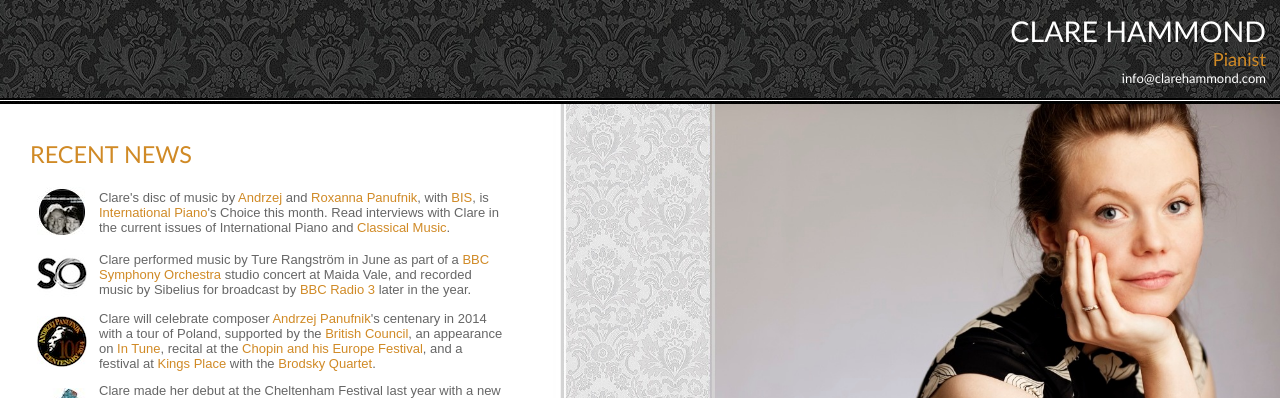
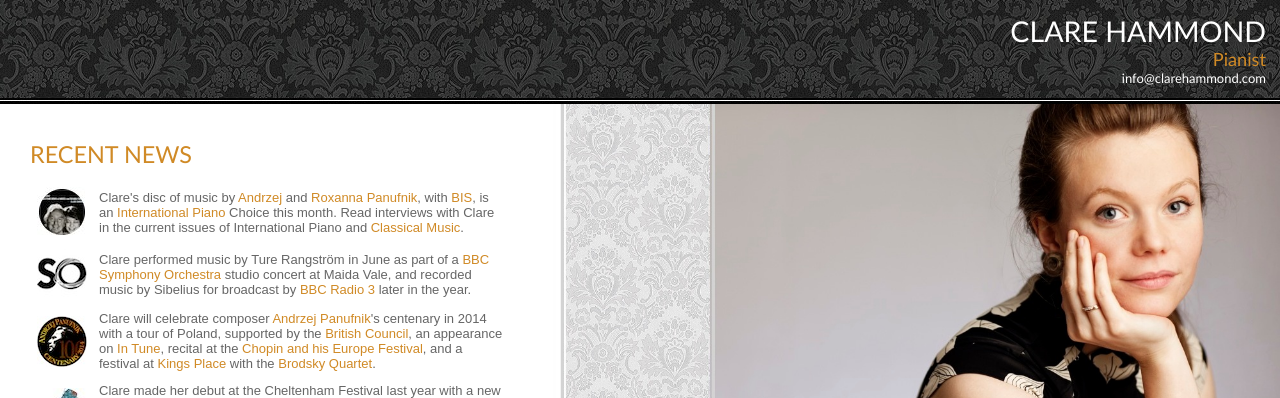
Before and after one commit to hammonc/clarehammond.com, a Jekyll site: the page built from index.html, in a window 1280 px wide. Shown: the top 398 px of the page. Built offline with Jekyll 4.4.1, drawn with Linux system fonts in a browser that asks for light colours.

Commit message:
index corrc

```diff
--- a/index.html
+++ b/index.html
@@ -11,7 +11,7 @@
 
     <table>
 
-        <tr><td><a href="panufnik.html" target="_blank"><img src="/resources/aprp-icon.jpg" class="news-icon" /></a></td><td>Clare's disc of music by <a href="http://panufnik.com/" target="_blank">Andrzej</a> and <a href="http://roxannapanufnik.com/" target="_blank">Roxanna Panufnik</a>, with <a href="http://www.bis.se/index.php?op=album&aID=BIS-2003" target="_blank">BIS</a>, is <a href="http://www.rhinegold.co.uk/magazines/international_piano/" target="_blank">International Piano</a>'s Choice this month. Read interviews with Clare in the current issues of International Piano and <a href="http://www.classicalmusicmagazine.org/" target="_blank">Classical Music</a>.</p>
+        <tr><td><a href="panufnik.html" target="_blank"><img src="/resources/aprp-icon.jpg" class="news-icon" /></a></td><td>Clare's disc of music by <a href="http://panufnik.com/" target="_blank">Andrzej</a> and <a href="http://roxannapanufnik.com/" target="_blank">Roxanna Panufnik</a>, with <a href="http://www.bis.se/index.php?op=album&aID=BIS-2003" target="_blank">BIS</a>, is an <a href="http://www.rhinegold.co.uk/magazines/international_piano/" target="_blank">International Piano</a> Choice this month. Read interviews with Clare in the current issues of International Piano and <a href="http://www.classicalmusicmagazine.org/" target="_blank">Classical Music</a>.</p>
 
         <tr><td><a href="http://www.bbc.co.uk/symphonyorchestra" target="_blank"><img src="/resources/bbcso-icon.jpg" class="news-icon" /></a></td><td>Clare performed music by Ture Rangstr&#246;m in June as part of a <a href="http://www.bbc.co.uk/events/ejx38g"target="_blank">BBC Symphony Orchestra</a> studio concert at Maida Vale, and recorded music by Sibelius for broadcast by <a href="http://www.bbc.co.uk/radio3" target="_blank">BBC Radio 3</a> later in the year.
 
```
